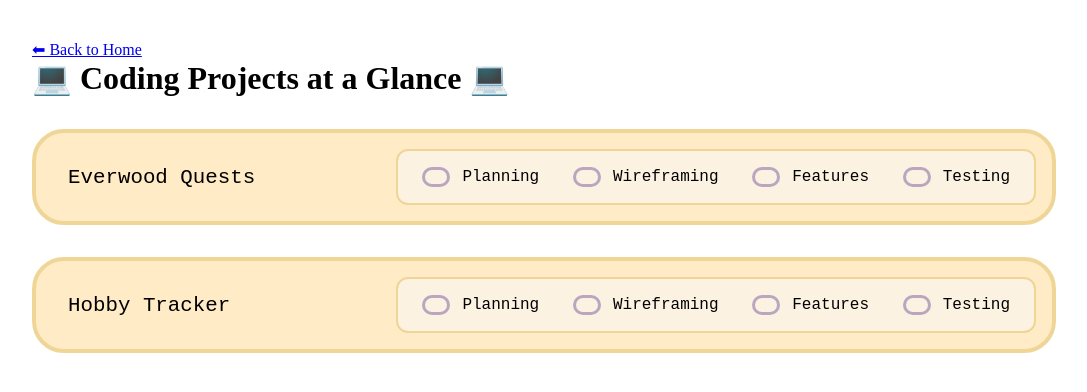
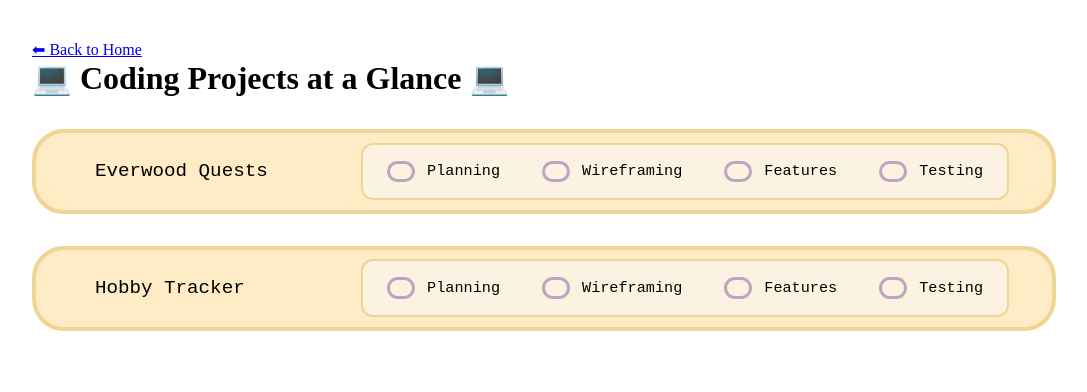
Before and after one commit to maishamir/hobby-tracker, a React (Vite) app: page /coding in a window 1280 px wide. Shown: the top 392 px of the page, without its empty margins (96-1183 px from the left). Built offline with nearby package versions, Linux system fonts and the light colour scheme.

Commit message:
added max-width to project title for consistency

```diff
--- a/src/pages/Coding/Coding.scss
+++ b/src/pages/Coding/Coding.scss
@@ -9,9 +9,9 @@
 
 .projectCard {
   background: #ffecc6;
-  padding: 1rem;
+  padding: 0.6rem;
   display: flex;
-  justify-content: space-between;
+  justify-content: space-around;
   align-items: center;
 
   border: 4px solid #efd696;
@@ -19,9 +19,12 @@
 
   &__name {
     font-weight: 400;
-    font-size: 1.3rem;
+    font-size: 1.2rem;
     font-family: monospace;
     margin-left: 1rem;
+    max-width: 20%;
+    width: 25%;
+    line-height: 2rem;
   }
 }
 
@@ -38,7 +41,7 @@
 
   &__checkbox {
     appearance: none;
-    height: 1.25rem;
+    height: 1.35rem;
     width: 1.75rem;
     border: 3px solid #bca5bf;
     border-radius: 2rem;
@@ -55,8 +58,8 @@
       top: 50%;
       left: 50%;
       transform: translate(-50%, -50%) scale(0);
-      height: 0.6rem;
-      width: 0.95rem;
+      height: 0.7rem;
+      width: 1rem;
       border-radius: 1.8rem;
       transition: all 0.15s ease-in-out;
     }
@@ -70,7 +73,7 @@
     display: flex;
     align-items: center;
     gap: 0.75rem;
-    font-size: 1rem;
+    font-size: 0.95rem;
     font-family: monospace;
   }
 }
```
